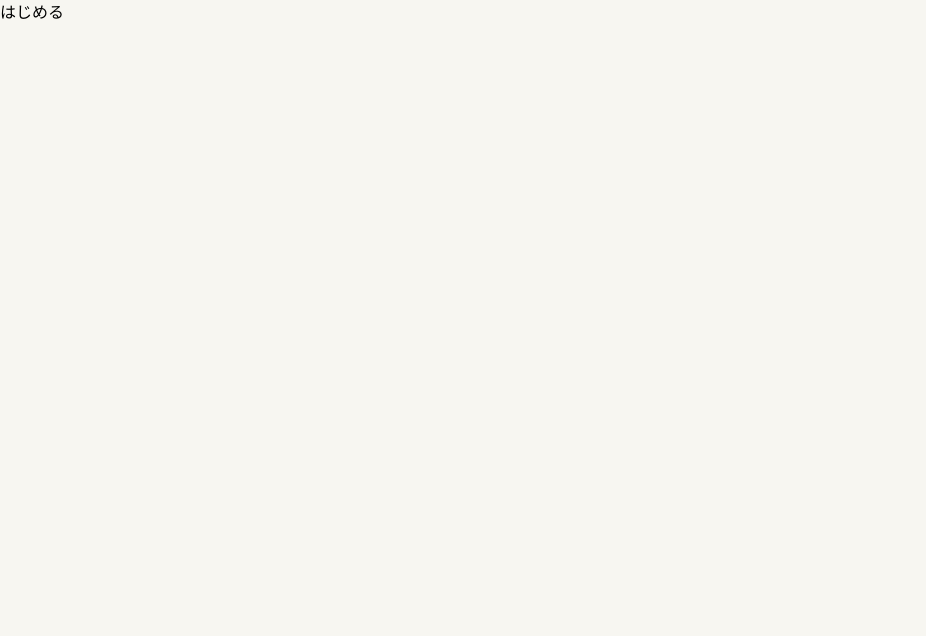
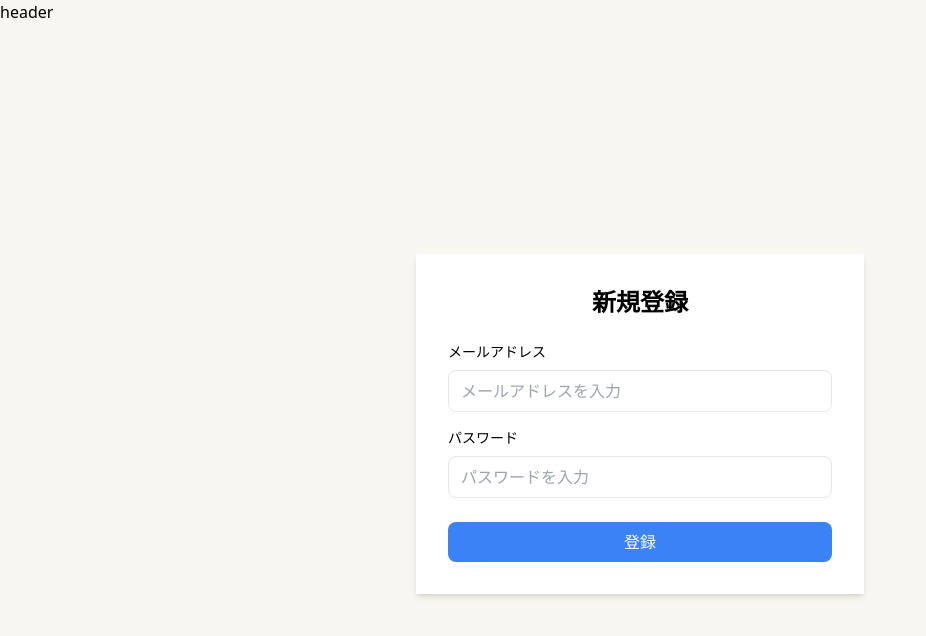
Before and after one commit to ms-engineer-bc10/Section9_TeamB, a Next.js app in the folder frontend/: page / in a window 1280 px wide. Shown: the top 636 px of the page, without its empty margins (0-926 px from the left). Built offline with nearby package versions, Linux system fonts and the light colour scheme; no server answers.

Commit message:
register/page.tsx更新

```diff
--- a/frontend/src/app/page.tsx
+++ b/frontend/src/app/page.tsx
@@ -1,11 +1,128 @@
-import Link from "next/link";
+"use client";
 
-export default function landingPage() {
+import React from "react";
+import { useForm, SubmitHandler } from "react-hook-form";
+import { createUserWithEmailAndPassword } from "firebase/auth";
+import { auth } from "@/lib/firebase";
+import Header from "@/components/Header";
+import { useRouter } from "next/navigation";
+import { apiUrl } from "@/lib/config";
+
+const Register: React.FC = () => {
+  const router = useRouter();
+  const {
+    register,
+    handleSubmit,
+    reset,
+    setError,
+    formState: { errors },
+  } = useForm<Inputs>();
+
+  const onSubmit: SubmitHandler<Inputs> = async ({ email, password }) => {
+    try {
+      // Firebaseでのユーザー作成
+      const userCredential = await createUserWithEmailAndPassword(
+        auth,
+        email,
+        password
+      );
+      const user = userCredential.user;
+
+      // ユーザー情報をDjangoに送信
+      const response = await fetch(`${apiUrl}/api/users/`, {
+        method: "POST",
+        headers: {
+          "Content-Type": "application/json",
+        },
+        body: JSON.stringify({
+          email: user.email,
+          firebase_uid: user.uid,
+        }),
+      });
+
+      if (!response.ok) {
+        const data = await response.json();
+        // サーバーからのエラーメッセージの処理
+        if (data.error && data.error.includes("既に登録されています")) {
+          setError("email", {
+            type: "manual",
+            message: "既に登録されているメールアドレスです",
+          });
+        } else {
+          throw new Error("Django APIへのリクエストに失敗しました");
+        }
+      } else {
+        if (user) {
+          router.push("/home"); // あとで子どもの情報入力ページに遷移するように変更する
+        }
+
+        reset();
+      }
+    } catch (error: any) {
+      if (error.code === "auth/email-already-in-use") {
+        setError("email", {
+          type: "manual",
+          message: "このメールアドレスは既に登録されています",
+        });
+      } else {
+        console.error("エラーが発生しました:", error);
+        alert("登録に失敗しました");
+      }
+    }
+  };
+
   return (
     <>
-      <Link href="/register">
-        <p>はじめる</p>
-      </Link>
+      <Header />
+      <div className="min-h-screen flex items-center justify-center">
+        <form
+          onSubmit={handleSubmit(onSubmit)}
+          className="w-full max-w-md bg-white p-8 shadow-md"
+        >
+          <h2 className="text-2xl font-bold mb-6 text-center">新規登録</h2>
+
+          <div className="mb-4">
+            <label className="block text-sm font-medium mb-2">
+              メールアドレス
+            </label>
+            {errors.email?.message && (
+              <p className="text-red-500 text-xs">{errors.email?.message}</p>
+            )}
+            <input
+              type="email"
+              className="w-full px-3 py-2 border rounded-lg"
+              {...register("email", {
+                required: "メールアドレスを入力してください",
+              })}
+              placeholder="メールアドレスを入力"
+            />
+          </div>
+
+          <div className="mb-6">
+            <label className="block text-sm font-medium mb-2">パスワード</label>
+            {errors.password?.message && (
+              <p className="text-red-500 text-xs">{errors.password?.message}</p>
+            )}
+            <input
+              type="password"
+              className="w-full px-3 py-2 border rounded-lg"
+              {...register("password", {
+                required: "パスワードを入力してください",
+              })}
+              placeholder="パスワードを入力"
+            />
+          </div>
+
+          <button
+            type="submit"
+            className="w-full bg-blue-500 text-white py-2 rounded-lg hover:bg-blue-600"
+          >
+            登録
+          </button>
+        </form>
+      </div>
     </>
   );
-}
+};
+
+export default Register;
```
